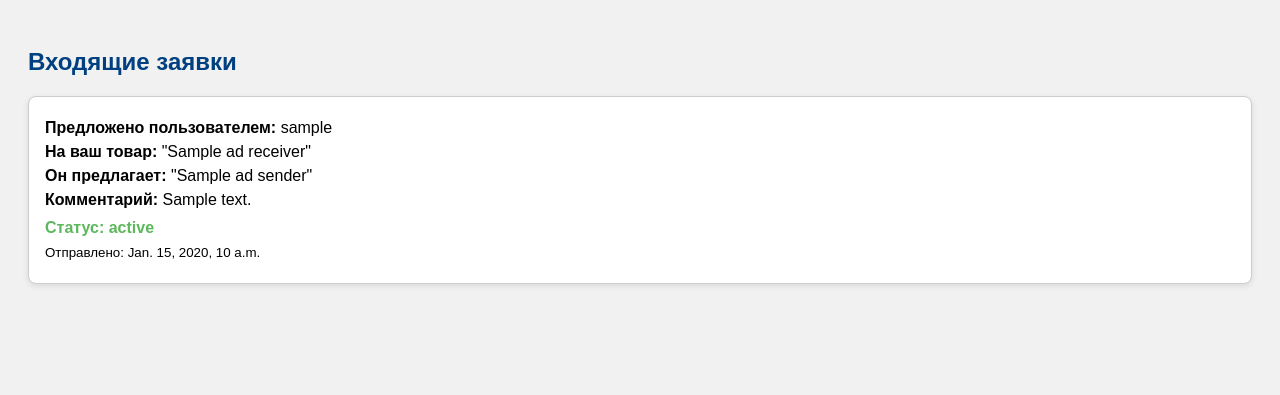
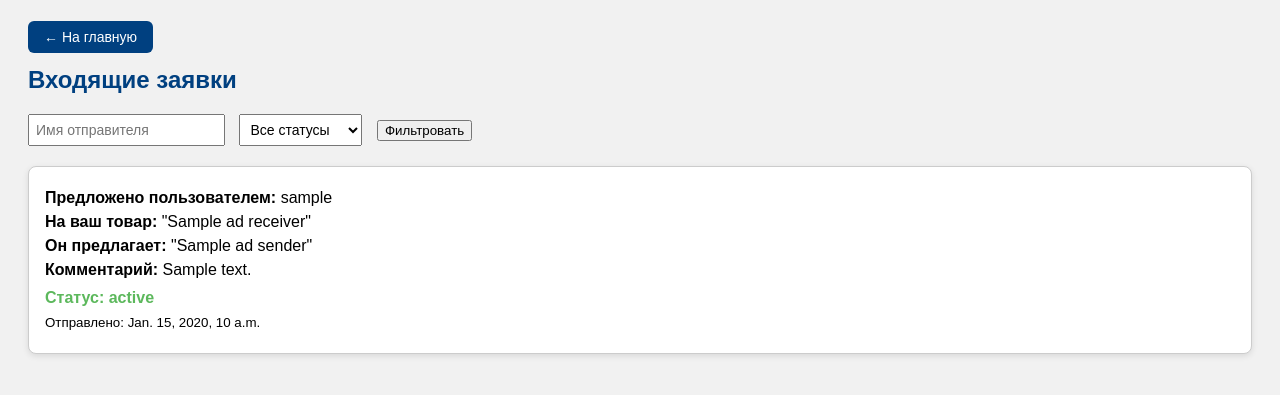
Before and after one commit to BogdanMalashuk/django-exchange-platform, a Django app: template exchanger/ads/templates/proposals/incoming.html in a window 1280 px wide. Shown: the top 395 px of the page. Run offline with Django 5.2, Linux system fonts and the light colour scheme; the template is opened without the code that fills it: most values are stand-ins (such as "Sample title", 1, 10 or a date in 2020); parts of the project's set-up code (start-up, migrations or seed data) failed here and were passed over.

Commit message:
filtering fields was added

```diff
--- a/exchanger/ads/templates/proposals/incoming.html
+++ b/exchanger/ads/templates/proposals/incoming.html
@@ -9,11 +9,32 @@
             background-color: #f1f1f1;
             padding: 20px;
         }
-
         h2 {
             color: #004080;
         }
-
+        .nav {
+            margin-bottom: 20px;
+        }
+        .nav a {
+            text-decoration: none;
+            background-color: #004080;
+            color: white;
+            padding: 8px 16px;
+            border-radius: 6px;
+            font-size: 14px;
+            transition: background-color 0.3s ease;
+        }
+        .nav a:hover {
+            background-color: #0066cc;
+        }
+        .filter-form {
+            margin-bottom: 20px;
+        }
+        .filter-form input, .filter-form select {
+            padding: 6px;
+            margin-right: 10px;
+            font-size: 14px;
+        }
         .proposal-card {
             background: #fff;
             border: 1px solid #ccc;
@@ -22,28 +43,22 @@
             margin-bottom: 20px;
             box-shadow: 0 2px 6px rgba(0, 0, 0, 0.1);
         }
-
         .proposal-card p {
             margin: 6px 0;
         }
-
         .proposal-card .status {
             margin-top: 10px;
             font-weight: bold;
         }
-
         .proposal-card .status.pending {
             color: #f0ad4e;
         }
-
         .proposal-card .status.accepted {
             color: #5cb85c;
         }
-
         .proposal-card .status.rejected {
             color: #d9534f;
         }
-
         .btn-accept {
             background-color: #5cb85c;
             color: white;
@@ -53,7 +68,6 @@
             margin-right: 8px;
             cursor: pointer;
         }
-
         .btn-reject {
             background-color: #d9534f;
             color: white;
@@ -62,18 +76,25 @@
             border-radius: 4px;
             cursor: pointer;
         }
-
-        .btn-accept:hover {
-            background-color: #4cae4c;
-        }
-
-        .btn-reject:hover {
-            background-color: #c9302c;
-        }
     </style>
 </head>
 <body>
+    <div class="nav">
+        <a href="{% url 'ad_list' %}">← На главную</a>
+    </div>
+
     <h2>Входящие заявки</h2>
+
+    <form method="get" class="filter-form">
+        <input type="text" name="sender" placeholder="Имя отправителя" value="{{ request.GET.sender }}">
+        <select name="status">
+            <option value="">Все статусы</option>
+            <option value="pending" {% if request.GET.status == 'pending' %}selected{% endif %}>В ожидании</option>
+            <option value="accepted" {% if request.GET.status == 'accepted' %}selected{% endif %}>Принятые</option>
+            <option value="rejected" {% if request.GET.status == 'rejected' %}selected{% endif %}>Отклонённые</option>
+        </select>
+        <button type="submit">Фильтровать</button>
+    </form>
 
     {% if proposals %}
         {% for proposal in proposals %}
```
